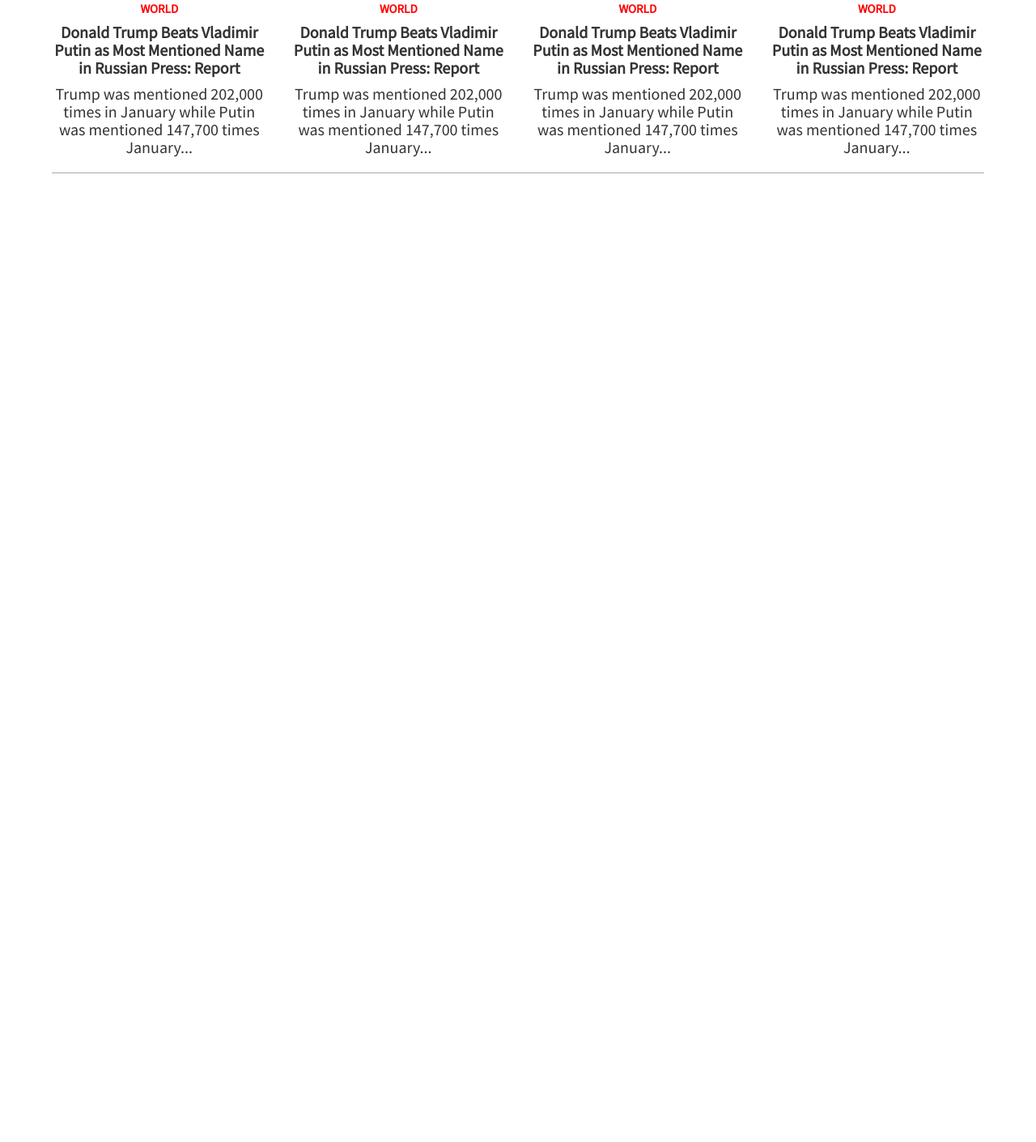
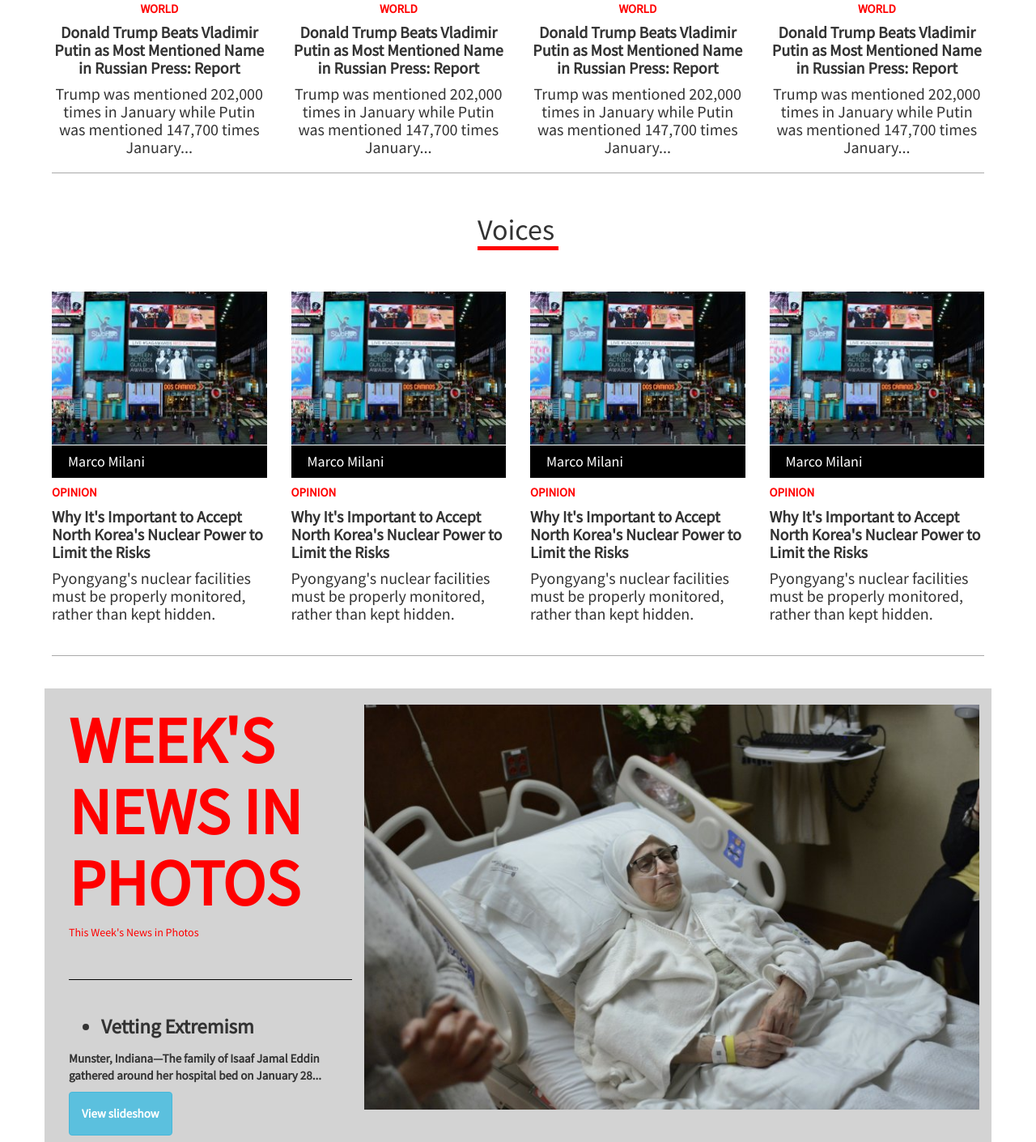
Before and after one commit to PawelRokosz/UsingTwitterBootstrap, a plain HTML site: page index.html in a window 1280 px wide. Shown: the part 1696-3106 px from the top of the page at 81% size. Before the commit the page ends 1940 px from the top, so only its background shows below. Drawn offline with nearby package versions, Linux system fonts and the light colour scheme.

Commit message:
further sections upload

```diff
--- a/assets/stylesheet/style.css
+++ b/assets/stylesheet/style.css
@@ -217,6 +217,94 @@ li.left{
   padding: 0;
 }
 
+.voices h1{
+  width: 100px;
+}
+
+.opinion{
+  border-top: none;
+}
+
+.opinion .col-sm-3{
+  text-align: left;
+  padding-bottom: 20px;
+}
+
+.opinion .img-box-opinion{
+  background: url(../images/img-opinion.jpg);
+  background-size: cover;
+  height: 190px;
+  margin-bottom: 50px;
+  position: relative;
+}
+
+.img-box-opinion .title-little{
+  padding-left: 20px;
+  color: white;
+  width: 100%;
+  background: black;
+  border-top: 1px solid white;
+  position: absolute;
+  bottom: -40px;
+}
+
+.news-in-photos{
+  margin-top: 40px;
+  background: lightgray;
+  height: 560px;
+}
+
+.news-in-photos h1{
+  color: red;
+  font-size: 80px;
+  font-weight: bold;
+  cursor: pointer;
+}
+
+.news-in-photos h1:hover{
+  text-decoration: underline;
+}
+
+.news-in-photos h5{
+  color: red;
+  padding-bottom: 50px;
+  border-bottom: 1px solid black;
+  cursor: pointer;
+}
+
+.news-in-photos h5:hover{
+  text-decoration: underline;
+}
+
+.news-in-photos li{
+  font-size: 25px;
+  font-weight: bold;
+  padding-top: 30px;
+}
+
+.news-in-photos p{
+  font-size: 15px;
+  font-weight: bold;
+}
+
+.news-in-photos button{
+  padding: 15px;
+  font-size: 15px;
+  font-weight: bold;
+}
+
+.img-wrapper{
+  margin: 20px auto;
+  height: 500px;
+  width: 100%;
+}
+
+.img-box-news{
+  background: url(../images/News-photos.jpg);
+  background-size: cover;
+  height: 100%;
+}
+
 
 
 
@@ -260,4 +348,40 @@ li.left{
     width: 100%;
     margin-top: 20px;
   }
+
+  .opinion .col-sm-3{
+    display: block;
+    width: 50%;
+  }
+
+  .news-in-photos{
+    height: auto;
+    width: 100%;
+  }
+
+  .news-in-photos .wrapper{
+    display: block;
+    min-width: 100%;
+  }
+
+  .img-box-news{
+    min-width: 100%;
+    min-height: 100%;
+  }
+
+  .news-in-photos .col-sm-4{
+    display: block;
+    width: 100%;
+    padding-bottom: 40px;
+  }
+
 }
+
+@media screen and (max-width: 800px) {
+
+  .opinion .col-sm-3{
+    display: block;
+    width: 100%;
+  }
+
+}
--- a/index.html
+++ b/index.html
@@ -166,6 +166,76 @@
       </div>
     </div>
 
+    <div class="container-fluid headlines voices">
+      <h1>Voices</h1>
+    </div>
+
+    <div class="container-fluid more-articles opinion">
+      <div class="row">
+
+
+        <div class="col-sm-3">
+          <div class="img-box-opinion">
+            <div class="title-little">
+              <h4>Marco Milani</h4>
+            </div>
+          </div>
+          <h1 class="title-box">OPINION</h1>
+          <h2 class="longDes-box">Why It's Important to Accept North Korea's Nuclear Power to Limit the Risks</h2>
+          <h3 class="des-box">Pyongyang's nuclear facilities must be properly monitored, rather than kept hidden.</h3>
+        </div>
+
+        <div class="col-sm-3">
+          <div class="img-box-opinion">
+            <div class="title-little">
+              <h4>Marco Milani</h4>
+            </div>
+          </div>
+          <h1 class="title-box">OPINION</h1>
+          <h2 class="longDes-box">Why It's Important to Accept North Korea's Nuclear Power to Limit the Risks</h2>
+          <h3 class="des-box">Pyongyang's nuclear facilities must be properly monitored, rather than kept hidden.</h3>
+        </div>
+
+        <div class="col-sm-3">
+          <div class="img-box-opinion">
+            <div class="title-little">
+              <h4>Marco Milani</h4>
+            </div>
+          </div>
+          <h1 class="title-box">OPINION</h1>
+          <h2 class="longDes-box">Why It's Important to Accept North Korea's Nuclear Power to Limit the Risks</h2>
+          <h3 class="des-box">Pyongyang's nuclear facilities must be properly monitored, rather than kept hidden.</h3>
+        </div>
+
+        <div class="col-sm-3">
+          <div class="img-box-opinion">
+            <div class="title-little">
+              <h4>Marco Milani</h4>
+            </div>
+          </div>
+          <h1 class="title-box">OPINION</h1>
+          <h2 class="longDes-box">Why It's Important to Accept North Korea's Nuclear Power to Limit the Risks</h2>
+          <h3 class="des-box">Pyongyang's nuclear facilities must be properly monitored, rather than kept hidden.</h3>
+        </div>
+
+      </div>
+    </div>
+
+    <div class="container news-in-photos">
+      <div class="col-sm-4">
+        <h1>WEEK'S NEWS IN PHOTOS</h1>
+        <h5>This Week's News in Photos</h5>
+        <ul><li>Vetting Extremism</li></ul>
+        <p>Munster, Indiana—The family of Isaaf Jamal Eddin gathered around her hospital bed on January 28...</p>
+        <button class="btn btn-info" type="button" name="button">View slideshow</button>
+      </div>
+      <div class="img-wrapper">
+        <div class="col-sm-8 img-box-news">
+
+        </div>
+      </div>
+    </div>
+
 
 
 
```
Also changed, not shown: assets/images/News-photos.jpg (added), assets/images/img-opinion.jpg (added).
